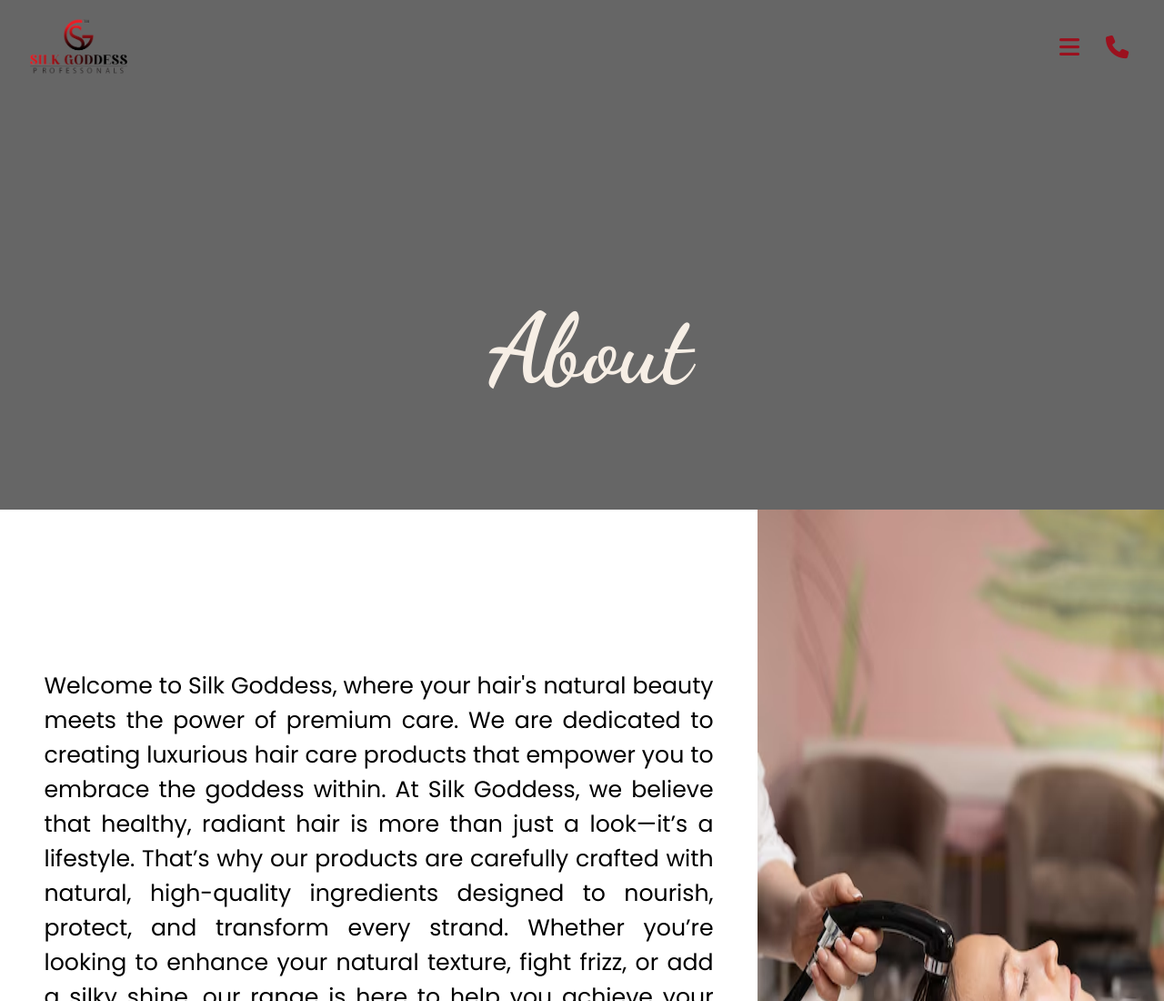
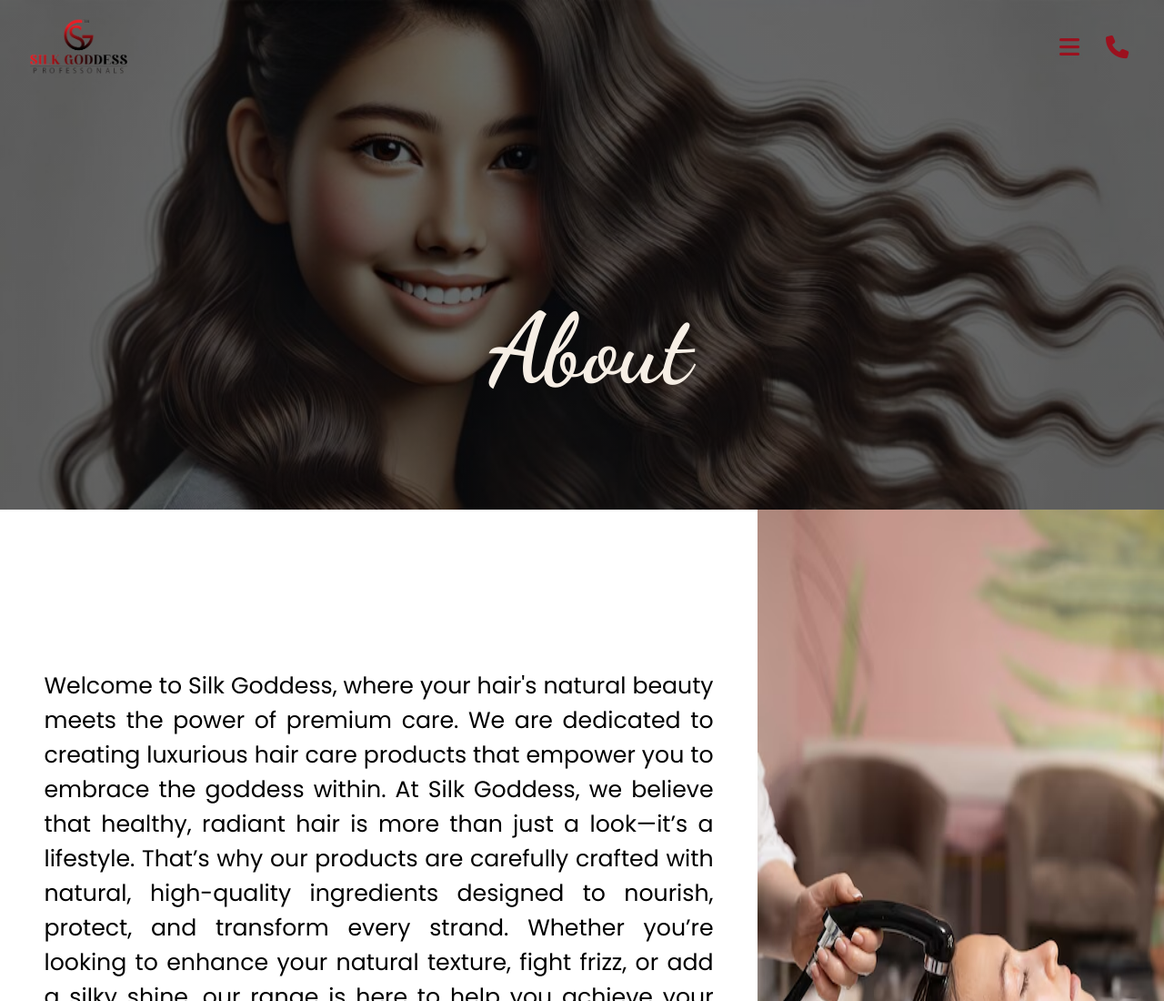
Before and after one commit to sushantgaikwad2803/hair, a plain HTML site: page about.html in a window 1280 px wide. Shown: the top 1100 px of the page at 91% size. Drawn offline with Linux system fonts and the light colour scheme; the site is published under a folder, as on GitHub Pages, so addresses that start at the root find nothing.

Commit message:
style sheet

```diff
--- a/stylesheet/head&foot.css
+++ b/stylesheet/head&foot.css
@@ -63,7 +63,7 @@ body {
 .png1 {
     width: 100%;
     min-height: 70vh;
-    background:radial-gradient(rgba(0,0,0,0.6),rgba(0,0,0,0.6)), url(/gallery/back02.jpg);
+    background:radial-gradient(rgba(0,0,0,0.6),rgba(0,0,0,0.6)), url(../gallery/back02.jpg);
     background-position: top;
     background-repeat: no-repeat;
     background-size: cover;
```
